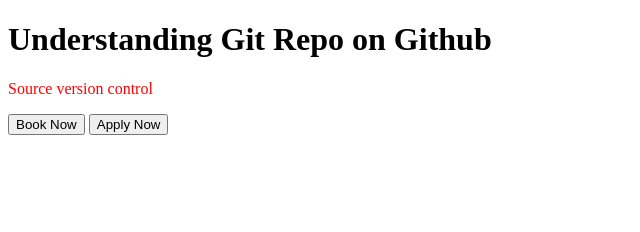
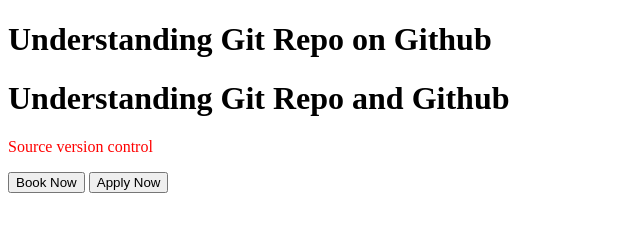
Before and after one commit to ash786/git-training, a plain HTML site: page index.html in a window 1280 px wide. Shown: the whole page, without its empty margins (0-640 px from the left). Drawn offline with Linux system fonts and the light colour scheme.

Commit message:
added new h1 line

```diff
--- a/index.html
+++ b/index.html
@@ -4,6 +4,7 @@
 <body>
 
 <h1>Understanding Git Repo on Github</h1>
+<h1>Understanding Git Repo and Github</h1>
 <p style="color:red">Source version control</p>
 <button>Book Now</button>
 <button>Apply Now</button>
```
